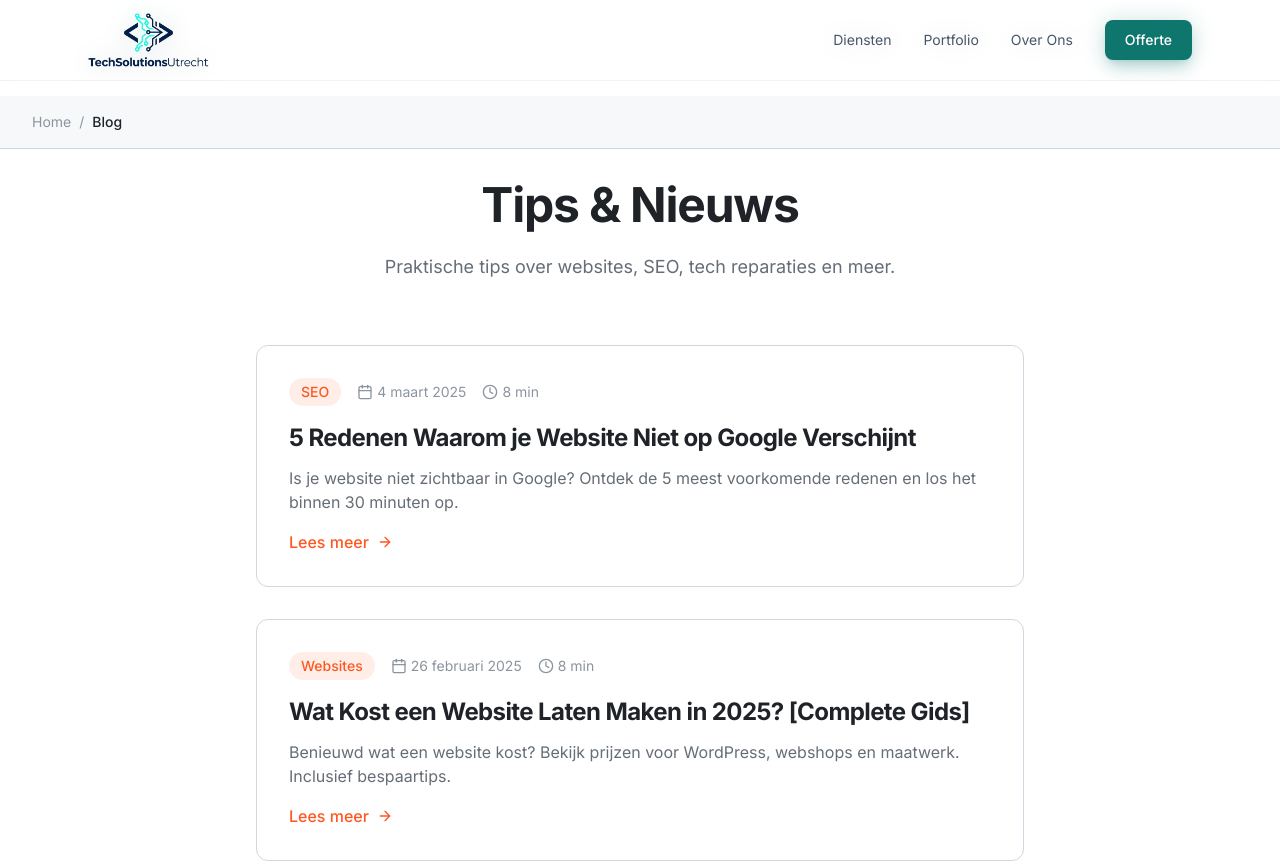
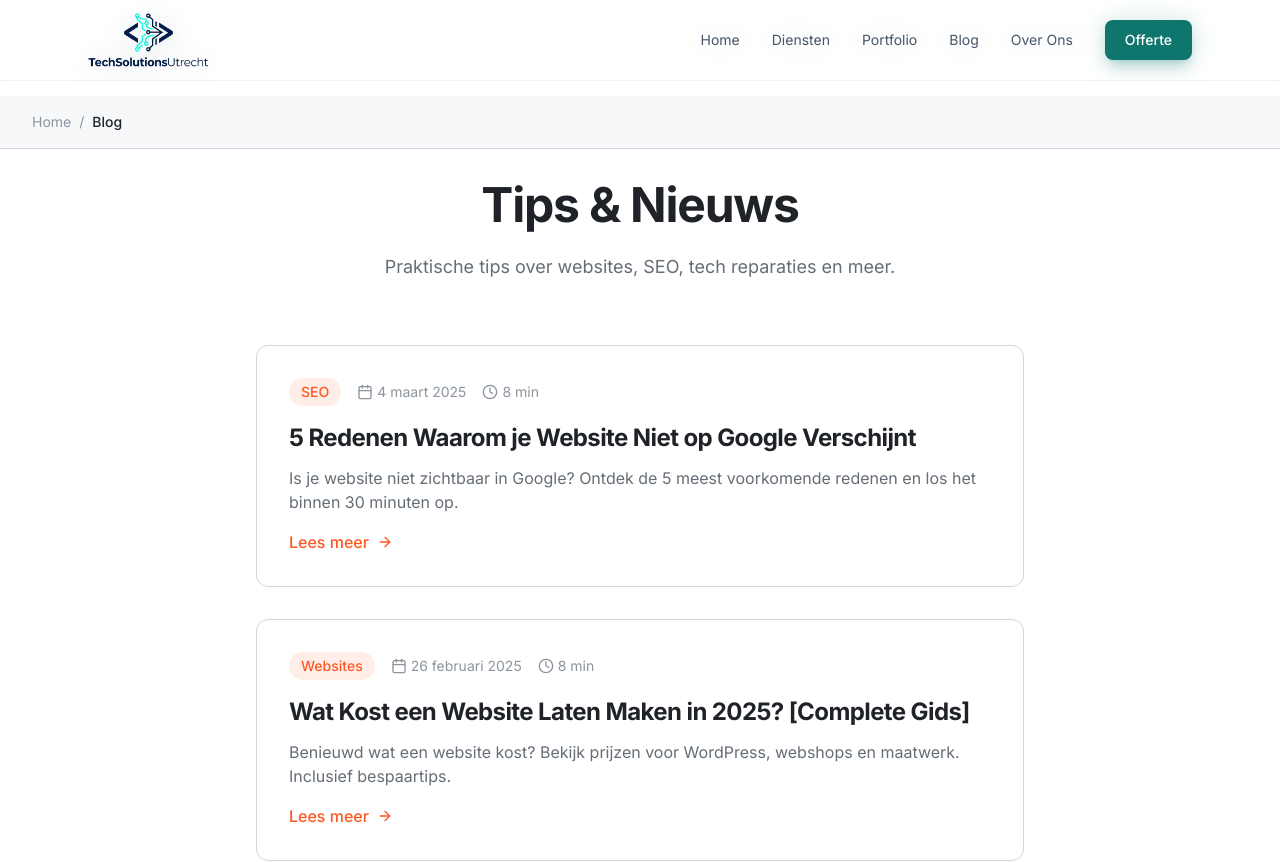
Before and after one commit to hameda9795/techsolutionsutrecht, a Next.js app: page /blog in a window 1280 px wide. Shown: the top 862 px of the page. Built offline with nearby package versions, Linux system fonts and the light colour scheme.

Commit message:
Add Home and Blog links to navigation menu

```diff
--- a/src/components/Header.tsx
+++ b/src/components/Header.tsx
@@ -6,8 +6,10 @@ import { useState } from "react";
 import { Menu, X } from "lucide-react";
 
 const navLinks = [
+  { href: "/", label: "Home" },
   { href: "/diensten", label: "Diensten" },
   { href: "/portfolio", label: "Portfolio" },
+  { href: "/blog", label: "Blog" },
   { href: "/over-ons", label: "Over Ons" },
 ];
 
```
